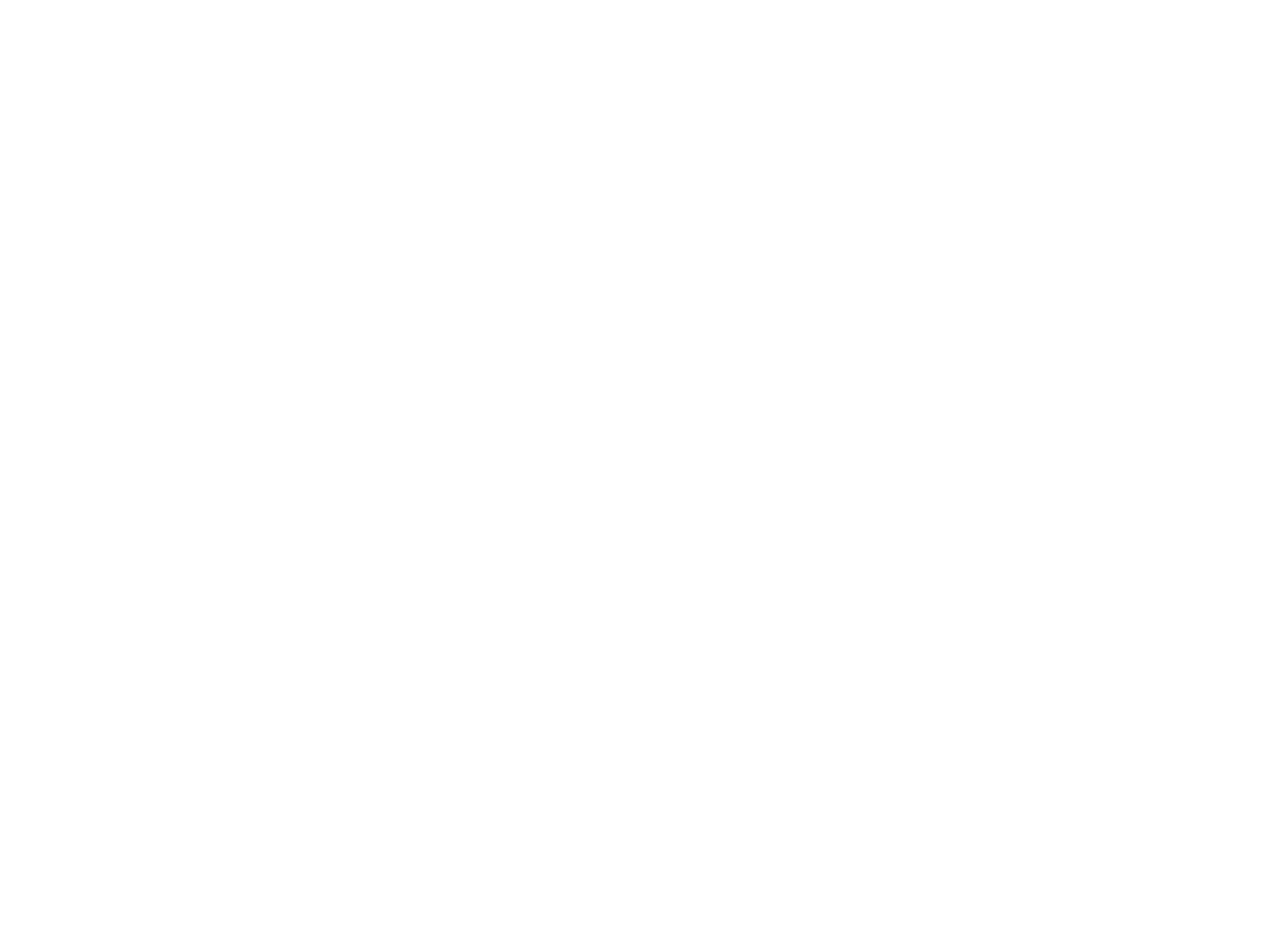
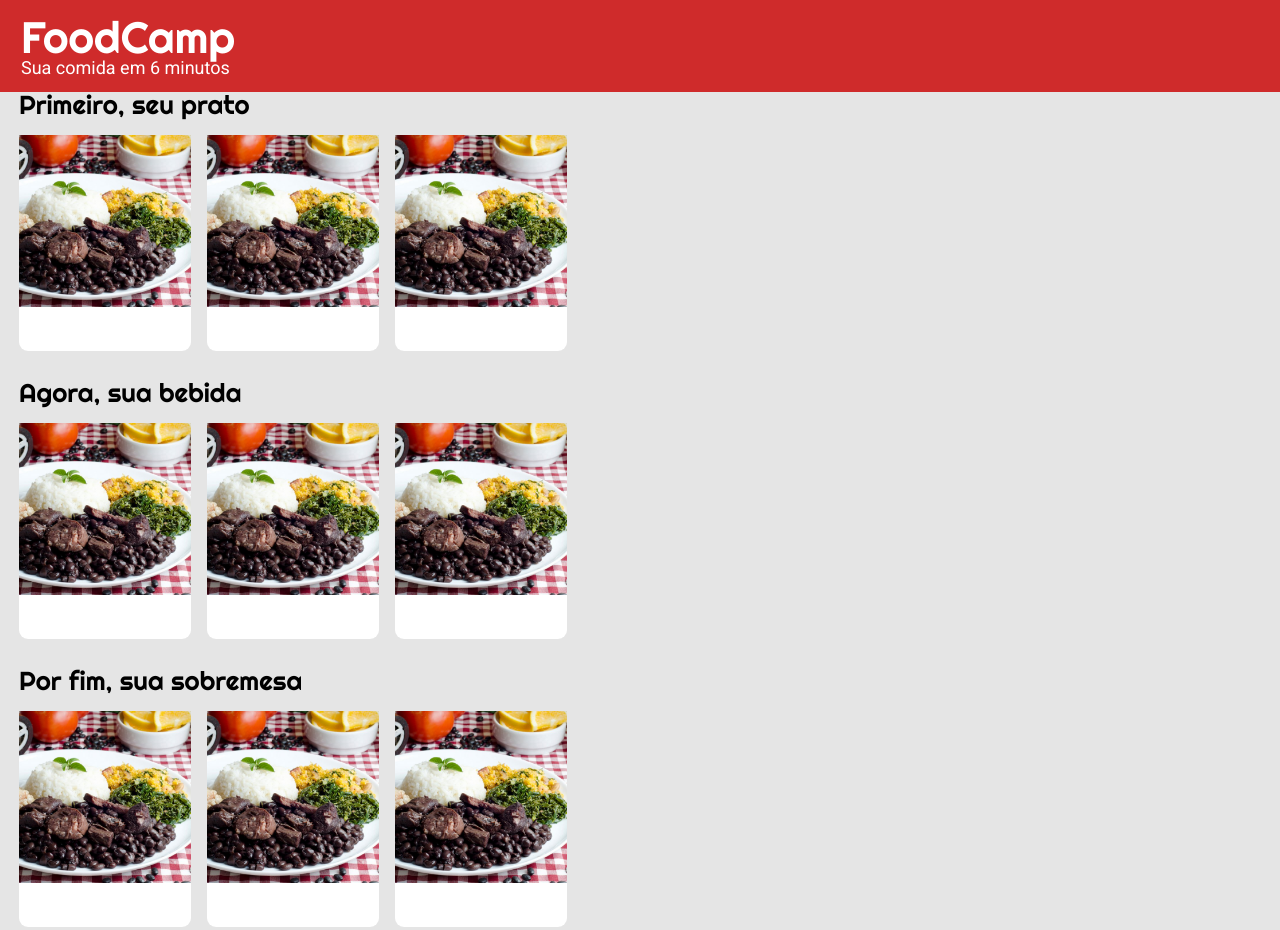
Before and after one commit to WalteirJulioAraujo/Projeto-3---FoodCamp, a plain HTML site: page index.html in a window 1280 px wide. Before the commit the page ends 800 px from the top, so only its background shows below. Drawn offline with Linux system fonts and the light colour scheme.

Commit message:
Montando a parte basica do Html e add algumas funçoes

```diff
--- a/estilos/estilos.css
+++ b/estilos/estilos.css
@@ -0,0 +1,65 @@
+body{
+    background-color: #e5e5e5;
+    font-family: "Roboto",sans-serif;
+}
+
+.topo{
+    height: 92px;
+    background-color: #cf2b2b;
+    display: flex;
+    align-items: center;
+}
+
+.logo{
+    color: #fff;
+    width: 246px;
+    display: flex;
+    flex-direction: column;
+    justify-content: center;
+    align-items: flex-start;
+    font-size: 18px;
+    margin-left: 21px;
+}
+
+.logo span{
+    font-size: 44px;
+    font-family: 'Righteous', cursive;
+}
+
+.menu{
+    width: 100%;
+    margin-left: 19px;
+    margin-bottom: 29px;
+}
+
+.menu > p{
+    font-size: 26px;
+    font-family: 'Righteous', cursive;
+    margin-bottom: 17px;
+}
+
+.lista-itens{
+    width: 100%;
+    display: flex;
+    justify-content: flex-start;
+    align-items: center;
+    overflow: hidden;
+}
+
+.itens{
+    width: 172px;
+    height: 216px;
+    border-radius: 9px;
+    margin-right: 16px;
+    background-color: #fff;
+}
+
+.itens img{
+   width: 172px;
+}
+
+/* Fontes
+.righteous{
+    font-family: 'Righteous', cursive;
+}
+*/
--- a/index.html
+++ b/index.html
@@ -14,5 +14,57 @@
 </head>
 <body>
 
+    <div class="topo">
+        <div class="logo">
+            <span class="righteous">FoodCamp</span>
+            <p>Sua comida em 6 minutos</p>
+        </div>
+    </div>
+
+    <div class="menu">
+        <p>Primeiro, seu prato</p>
+        <div class="lista-itens">
+            <div class="itens">
+                <img src="Imagens/feijoada.jpeg" alt="Feijoada">
+            </div>
+            <div class="itens">
+                <img src="Imagens/feijoada.jpeg" alt="Feijoada">
+            </div>
+            <div class="itens">
+                <img src="Imagens/feijoada.jpeg" alt="Feijoada">
+            </div>
+        </div>
+    </div>
+
+    <div class="menu">
+        <p>Agora, sua bebida</p>
+        <div class="lista-itens">
+            <div class="itens">
+                <img src="Imagens/feijoada.jpeg" alt="Feijoada">
+            </div>
+            <div class="itens">
+                <img src="Imagens/feijoada.jpeg" alt="Feijoada">
+            </div>
+            <div class="itens">
+                <img src="Imagens/feijoada.jpeg" alt="Feijoada">
+            </div>
+        </div>
+    </div>
+
+    <div class="menu">
+        <p>Por fim, sua sobremesa</p>
+        <div class="lista-itens">
+            <div class="itens">
+                <img src="Imagens/feijoada.jpeg" alt="Feijoada">
+            </div>
+            <div class="itens">
+                <img src="Imagens/feijoada.jpeg" alt="Feijoada">
+            </div>
+            <div class="itens">
+                <img src="Imagens/feijoada.jpeg" alt="Feijoada">
+            </div>
+        </div>
+    </div>
+
 </body>
 </html>
```
Also changed, not shown: Imagens/feijoada.jpeg (added).
